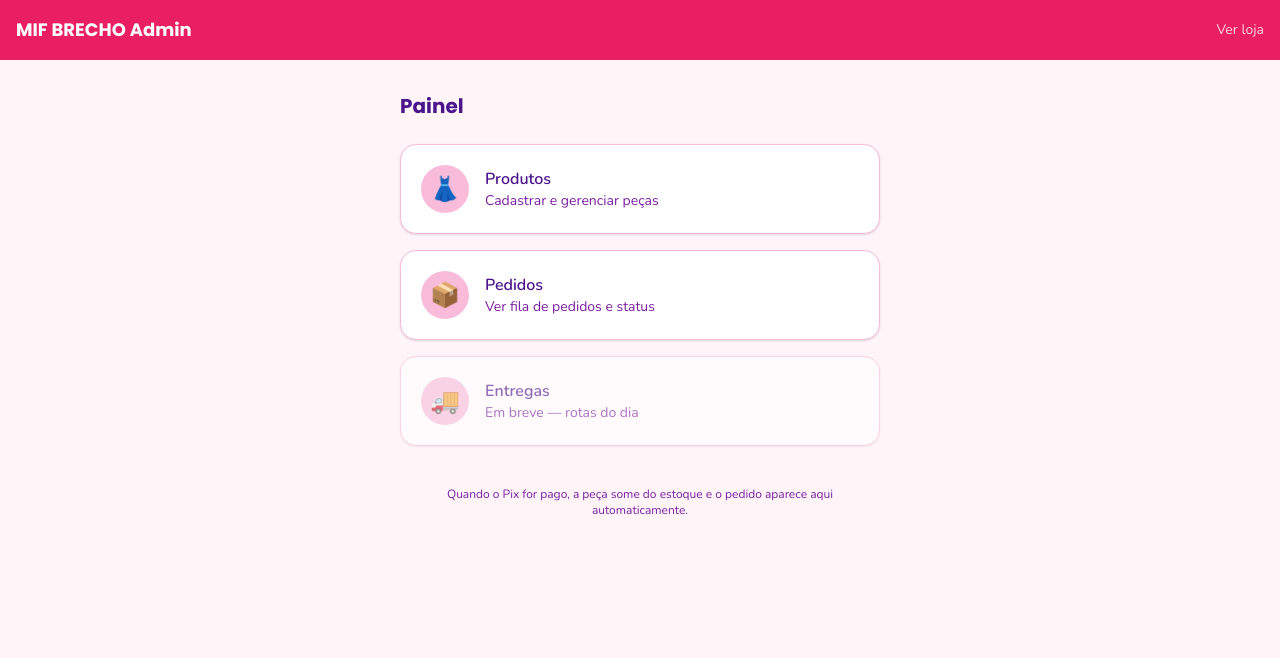
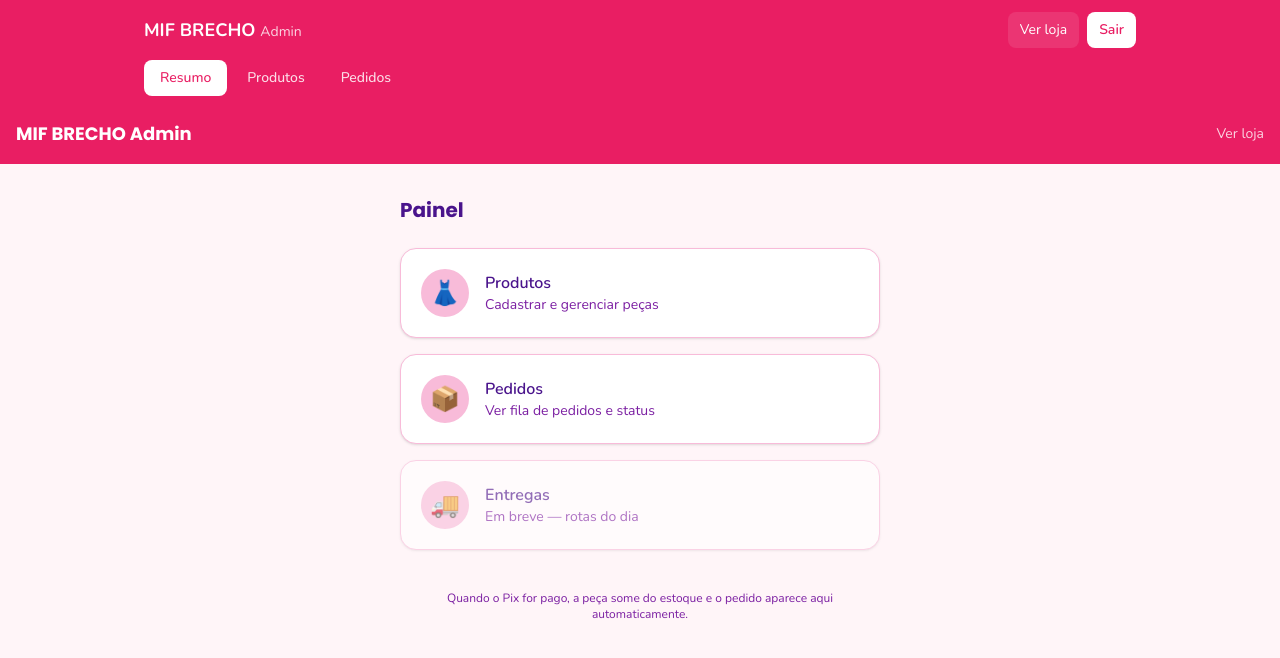
Before and after one commit to mifbrecho/mifbrecho, a Next.js app in the folder apps/web/: page /admin in a window 1280 px wide. Shown: the top 658 px of the page. Built offline with nearby package versions, Linux system fonts and the light colour scheme.

Commit message:
Create AdminLayout component for admin interface

```diff
--- /dev/null
+++ b/apps/web/src/app/admin/layout.tsx
@@ -0,0 +1,85 @@
+"use client";
+
+import { useState } from "react";
+import Link from "next/link";
+import { usePathname } from "next/navigation";
+import { createClient } from "@/lib/supabase/client";
+
+const links = [
+  { href: "/admin", label: "Resumo", exact: true },
+  { href: "/admin/produtos", label: "Produtos", exact: false },
+  { href: "/admin/pedidos", label: "Pedidos", exact: false },
+];
+
+export default function AdminLayout({
+  children,
+}: {
+  children: React.ReactNode;
+}) {
+  const pathname = usePathname();
+  const [leaving, setLeaving] = useState(false);
+
+  async function signOut() {
+    setLeaving(true);
+
+    const supabase = createClient();
+    await supabase.auth.signOut();
+
+    window.location.href = "/";
+  }
+
+  return (
+    <div className="min-h-screen bg-background">
+      <header className="bg-primary text-white">
+        <div className="mx-auto flex max-w-5xl items-center justify-between gap-3 px-4 py-3">
+          <Link href="/admin" className="text-lg font-bold">
+            MIF BRECHO{" "}
+            <span className="text-sm font-normal text-white/80">Admin</span>
+          </Link>
+
+          <div className="flex items-center gap-2 text-sm">
+            <Link
+              href="/"
+              className="rounded-lg bg-white/10 px-3 py-2 hover:bg-white/20"
+            >
+              Ver loja
+            </Link>
+
+            <button
+              type="button"
+              onClick={signOut}
+              disabled={leaving}
+              className="rounded-lg bg-white px-3 py-2 font-semibold text-primary hover:opacity-90 disabled:opacity-60"
+            >
+              {leaving ? "Saindo..." : "Sair"}
+            </button>
+          </div>
+        </div>
+
+        <nav className="mx-auto flex max-w-5xl gap-1 px-4 pb-2">
+          {links.map((link) => {
+            const active = link.exact
+              ? pathname === link.href
+              : pathname.startsWith(link.href);
+
+            return (
+              <Link
+                key={link.href}
+                href={link.href}
+                className={`rounded-lg px-4 py-2 text-sm font-medium transition ${
+                  active
+                    ? "bg-white text-primary"
+                    : "text-white/85 hover:bg-white/15"
+                }`}
+              >
+                {link.label}
+              </Link>
+            );
+          })}
+        </nav>
+      </header>
+
+      <main>{children}</main>
+    </div>
+  );
+}
```
